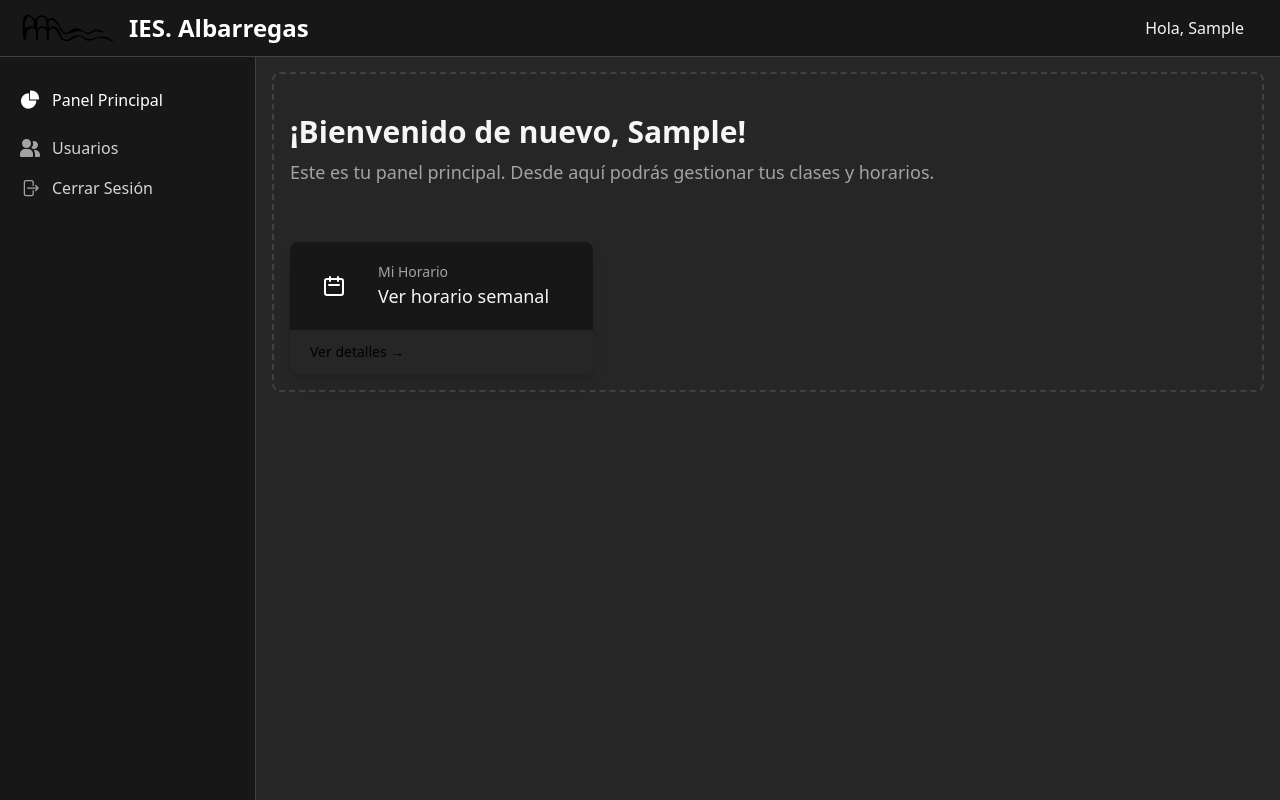
After one commit to brodriguezp09/EduPanel, a Django app: page / in a window 1280 px wide. The commit adds this page. Run offline with Django 4.2, Linux system fonts and the light colour scheme; the visitor is signed in with stand-in values (Sample User, id 1); some libraries are stand-ins or nearby versions.

Commit message:
feat(ui): Refactorizar layout del dashboard y mejorar la estructura de plantillas.

```diff
--- a/EduPanel/settings.py
+++ b/EduPanel/settings.py
@@ -130,6 +130,9 @@ DEFAULT_AUTO_FIELD = 'django.db.models.BigAutoField'
 
 AUTH_USER_MODEL = 'users.CustomUser'
 
+LOGIN_REDIRECT_URL = 'home'
+LOGOUT_REDIRECT_URL = 'login'
+
 TAILWIND_APP_NAME = 'theme'
 
 INTERNAL_IPS = [
--- a/EduPanel/urls.py
+++ b/EduPanel/urls.py
@@ -1,8 +1,10 @@
 from django.contrib import admin
 from django.urls import path, include
+from users import views as user_views
 
 urlpatterns = [
     path('admin/', admin.site.urls),
     path("__reload__/", include("django_browser_reload.urls")),
     path('accounts/', include('django.contrib.auth.urls')),
+    path('', user_views.home, name='home'),
 ]
--- a/templates/base.html
+++ b/templates/base.html
@@ -1,48 +1,37 @@
-{% load tailwind_tags %}
-
 <!DOCTYPE html>
+{% load static tailwind_tags %}
+{% include "svg/icons.svg" %}
 <html lang="es" class="h-full bg-neutral-800">
 
 <head>
     <meta charset="UTF-8">
     <meta name="viewport" content="width=device-width, initial-scale=1.0">
     <title>{% block title %}EduPanel{% endblock %}</title>
+
+    <!-- Favicon -->
+    <link rel="icon" href="{% static 'assets/favicon.ico' %}" type="image/x-icon">
+
     {% tailwind_css %}
+    <!-- Alpine.js para la interactividad -->
+    <script defer src="https://unpkg.com/alpinejs@3.x.x/dist/cdn.min.js"></script>
 </head>
 
 <body class="h-full">
-    <div class="hidden">
-        {% include "svg/icons.svg" %}
-    </div>
-    {% if user.is_authenticated %}
-    <nav class="bg-neutral-900 shadow-lg">
-        <div class="max-w-7xl mx-auto px-2 sm:px-6 lg:px-8">
-            <div class="relative flex items-center justify-between h-16">
-                <div class="flex-1 flex items-center justify-center sm:items-stretch sm:justify-start">
-                    <div class="flex-shrink-0 flex items-center text-white font-bold">
-                        EduPanel
-                    </div>
-                </div>
-                <div class="absolute inset-y-0 right-0 flex items-center pr-2 sm:static sm:inset-auto sm:ml-6 sm:pr-0">
-                    <span class="text-neutral-400 mr-4">Hola, {{ user.first_name|default:user.username }}</span>
-                    <form action="{% url 'logout' %}" method="post">
-                        {% csrf_token %}
-                        <button type="submit"
-                            class="bg-primary-500 text-white px-3 py-2 rounded-md text-sm font-medium hover:bg-primary-600">
-                            Cerrar Sesión
-                        </button>
-                    </form>
-                </div>
+    <div x-data="{ sidebarOpen: false }">
+        <!-- Menú horizontal (barra superior fija) -->
+        {% include 'includes/horizontal_nav.html' %}
+
+        <!-- Menú vertical (barra lateral fija) -->
+        {% include 'includes/vertical_nav.html' %}
+
+        <!-- Contenido principal -->
+        <div class="p-4 lg:ml-64">
+            <div class="p-4 border-2 border-neutral-700 border-dashed rounded-lg mt-14">
+                {% block content %}
+                {% endblock %}
             </div>
         </div>
-    </nav>
-    {% endif %}
-
-    <main>
-        {% block content %}
-        {% endblock %}
-    </main>
-
+    </div>
 </body>
 
 </html>
--- /dev/null
+++ b/templates/home.html
@@ -0,0 +1,50 @@
+{% extends "base.html" %}
+
+{% block title %}Panel Principal{% endblock %}
+
+{% block content %}
+<!-- Cabecera de la página -->
+<div class="px-4 py-6 sm:px-0">
+    <h1 class="text-3xl font-bold text-neutral-100">¡Bienvenido de nuevo, {{ user.first_name | default:user.username }}!
+    </h1>
+    <p class="mt-2 text-lg text-neutral-400">Este es tu panel principal. Desde aquí podrás gestionar tus clases y
+        horarios.</p>
+</div>
+<!-- Fin de la cabecera -->
+
+<!-- Contenido principal -->
+<div class="mt-8">
+    <div class="grid grid-cols-1 md:grid-cols-2 lg:grid-cols-3 gap-6">
+
+        <!-- Tarjeta de Horario -->
+        <div class="bg-neutral-900 overflow-hidden shadow-lg rounded-lg">
+            <div class="p-5">
+                <div class="flex items-center">
+                    <div class="flex-shrink-0 bg-primary-500 p-3 rounded-md">
+                        <!-- Icono de Calendario -->
+                        <svg class="h-6 w-6 text-white" xmlns="http://www.w3.org/2000/svg" fill="none"
+                            viewBox="0 0 24 24" stroke="currentColor" aria-hidden="true">
+                            <path stroke-linecap="round" stroke-linejoin="round" stroke-width="2"
+                                d="M8 7V3m8 4V3m-9 8h10M5 21h14a2 2 0 002-2V7a2 2 0 00-2-2H5a2 2 0 00-2 2v12a2 2 0 002 2z" />
+                        </svg>
+                    </div>
+                    <div class="ml-5 w-0 flex-1">
+                        <dl>
+                            <dt class="text-sm font-medium text-neutral-400 truncate">Mi Horario</dt>
+                            <dd class="text-lg font-medium text-neutral-100">Ver horario semanal</dd>
+                        </dl>
+                    </div>
+                </div>
+            </div>
+            <div class="bg-neutral-800 px-5 py-3">
+                <div class="text-sm">
+                    <a href="#" class="font-medium text-accent-400 hover:text-accent-300">Ver detalles &rarr;</a>
+                </div>
+            </div>
+        </div>
+
+        <!-- Puedes añadir más tarjetas aquí -->
+
+    </div>
+</div>
+{% endblock %}
--- /dev/null
+++ b/templates/includes/horizontal_nav.html
@@ -0,0 +1,29 @@
+<nav class="fixed top-0 z-30 w-full bg-neutral-900 border-b border-neutral-700">
+    <div class="px-3 py-3 lg:px-5 lg:pl-3">
+        <div class="flex items-center justify-between">
+            <div class="flex items-center justify-start">
+                <!-- Botón para mostrar/ocultar el menú en móvil -->
+                <button @click="sidebarOpen = !sidebarOpen" type="button"
+                    class="inline-flex items-center p-2 text-sm text-neutral-400 rounded-lg lg:hidden hover:bg-neutral-700 focus:outline-none focus:ring-2 focus:ring-neutral-600">
+                    <span class="sr-only">Abrir menú</span>
+                    <svg class="w-6 h-6" aria-hidden="true" fill="currentColor" viewBox="0 0 20 20" xmlns="http://www.w3.org/2000/svg">
+                        <path clip-rule="evenodd" fill-rule="evenodd"
+                            d="M2 4.75A.75.75 0 012.75 4h14.5a.75.75 0 010 1.5H2.75A.75.75 0 012 4.75zm0 10.5a.75.75 0 01.75-.75h7.5a.75.75 0 010 1.5h-7.5a.75.75 0 01-.75-.75zM2 10a.75.75 0 01.75-.75h14.5a.75.75 0 010 1.5H2.75A.75.75 0 012 10z">
+                        </path>
+                    </svg>
+                </button>
+                <!-- Logo y Título -->
+                <a href="{% url 'home' %}" class="flex ml-2 md:mr-24">
+                    <svg class="h-8 mr-3 text-primary-600" viewBox="0 0 300 99" aria-hidden="true">
+                        <use xlink:href="#logo-albarregas"></use>
+                    </svg>
+                    <span
+                        class="self-center text-xl font-semibold sm:text-2xl whitespace-nowrap text-white">IES. Albarregas</span>
+                </a>
+            </div>
+            <div class="flex items-center">
+                <span class="text-neutral-100 mr-4 hidden sm:block">Hola, {{ user.first_name | default:user.username }}</span>
+            </div>
+        </div>
+    </div>
+</nav>
--- /dev/null
+++ b/templates/includes/vertical_nav.html
@@ -0,0 +1,46 @@
+<aside id="logo-sidebar"
+    class="fixed top-0 left-0 z-20 w-64 h-screen pt-20 transition-transform -translate-x-full bg-neutral-900 border-r border-neutral-700 lg:translate-x-0"
+    :class="{'translate-x-0': sidebarOpen, '-translate-x-full': !sidebarOpen}" aria-label="Sidebar">
+    <div class="h-full px-3 pb-4 overflow-y-auto bg-neutral-900">
+        <ul class="space-y-2 font-medium">
+            <li>
+                <a href="#" class="flex items-center p-2 text-white rounded-lg bg-primary-500 group">
+                    <svg class="w-5 h-5 text-white" aria-hidden="true" xmlns="http://www.w3.org/2000/svg"
+                        fill="currentColor" viewBox="0 0 22 21">
+                        <path
+                            d="M16.975 11H10V4.025a1 1 0 0 0-1.066-.998 8.5 8.5 0 1 0 9.039 9.039.999.999 0 0 0-1-1.066h.002Z" />
+                        <path
+                            d="M12.5 0c-.157 0-.311.01-.565.027A1 1 0 0 0 11 1.02V10h8.975a1 1 0 0 0 1-.935c.013-.188.028-.374.028-.565A8.51 8.51 0 0 0 12.5 0Z" />
+                    </svg>
+                    <span class="ml-3">Panel Principal</span>
+                </a>
+            </li>
+            <li>
+                <a href="#" class="flex items-center p-2 text-neutral-300 rounded-lg hover:bg-neutral-700 group">
+                    <svg class="w-5 h-5 text-neutral-400 transition duration-75 group-hover:text-white"
+                        aria-hidden="true" xmlns="http://www.w3.org/2000/svg" fill="currentColor" viewBox="0 0 20 18">
+                        <path
+                            d="M14 2a3.963 3.963 0 0 0-1.4.267 6.439 6.439 0 0 1-1.331 6.638A4 4 0 1 0 14 2Zm1 9h-1.264A6.957 6.957 0 0 1 15 15v2a2.97 2.97 0 0 1-.184 1H19a1 1 0 0 0 1-1v-1a5.006 5.006 0 0 0-5-5ZM6.5 9a4.5 4.5 0 1 0 0-9 4.5 4.5 0 0 0 0 9ZM8 10H5a5.006 5.006 0 0 0-5 5v2a1 1 0 0 0 1 1h11a1 1 0 0 0 1-1v-2a5.006 5.006 0 0 0-5-5Z" />
+                    </svg>
+                    <span class="flex-1 ml-3 whitespace-nowrap">Usuarios</span>
+                </a>
+            </li>
+            <!-- Añade más enlaces aquí -->
+        </ul>
+        <div>
+            <form action="{% url 'logout' %}" method="post">
+                {% csrf_token %}
+                <button type="submit"
+                    class="w-full flex items-center p-2 text-neutral-300 rounded-lg hover:bg-neutral-700 group text-left">
+                    <svg class="w-5 h-5 text-neutral-400 transition duration-75 group-hover:text-white" aria-hidden="true"
+                        xmlns="http://www.w3.org/2000/svg" fill="none" viewBox="0 0 24 24" stroke-width="1.5"
+                        stroke="currentColor">
+                        <path stroke-linecap="round" stroke-linejoin="round"
+                            d="M15.75 9V5.25A2.25 2.25 0 0013.5 3h-6a2.25 2.25 0 00-2.25 2.25v13.5A2.25 2.25 0 007.5 21h6a2.25 2.25 0 002.25-2.25V15m3 0l3-3m0 0l-3-3m3 3H9" />
+                    </svg>
+                    <span class="flex-1 ml-3 whitespace-nowrap">Cerrar Sesión</span>
+                </button>
+            </form>
+        </div>
+    </div>
+</aside>
--- a/templates/registration/login.html
+++ b/templates/registration/login.html
@@ -1,4 +1,4 @@
-{% extends "base.html" %}
+{% extends "base_login.html" %}
 
 {% block title %}Iniciar Sesión{% endblock %}
 
--- a/templates/registration/password_reset_form.html
+++ b/templates/registration/password_reset_form.html
@@ -1,4 +1,4 @@
-{% extends "base.html" %}
+{% extends "base_login.html" %}
 {% load static %}
 {% load i18n %}
 {% block title %}Restablecer Contraseña{% endblock %}
--- a/users/views.py
+++ /dev/null
@@ -1,3 +0,0 @@
-from django.shortcuts import render
-
-# Create your views here.
--- /dev/null
+++ b/users/views/__init__.py
@@ -0,0 +1,2 @@
+from .home import home
+__all__ = ['home']
--- /dev/null
+++ b/users/views/home.py
@@ -0,0 +1,12 @@
+from django.shortcuts import render
+from django.contrib.auth.decorators import login_required
+
+@login_required
+def home(request):
+    """
+    Vista para la página de inicio del usuario autenticado.
+    """
+    context = {
+        'user': request.user
+    }
+    return render(request, 'home.html', context)
```
Also changed, not shown: templates/base_login.html (added, +49 -0 lines), theme/static/assets/favicon.ico (added), theme/static/svg/logo.svg (added).
